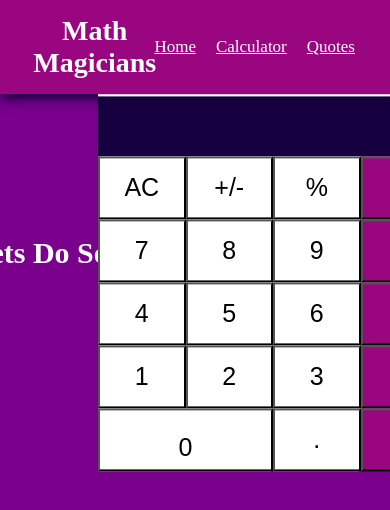
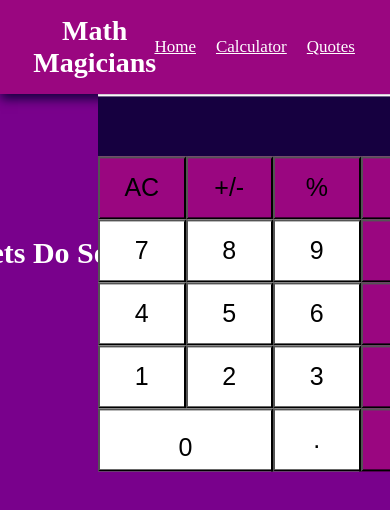
Before and after one commit to iLynette/math_magician, a React (Create React App) app: page /calculator in a window 390 px wide. Shown: the top 510 px of the page. Built offline with nearby package versions, Linux system fonts and the light colour scheme.

Commit message:
Style calculator

```diff
--- a/src/index.css
+++ b/src/index.css
@@ -225,4 +225,10 @@ body {
     padding: 15px;
     color: #fff;
   }
+
+  .clear,
+  .ad,
+  .modulo {
+    background-color: #9a0680;
+  }
 }
```
